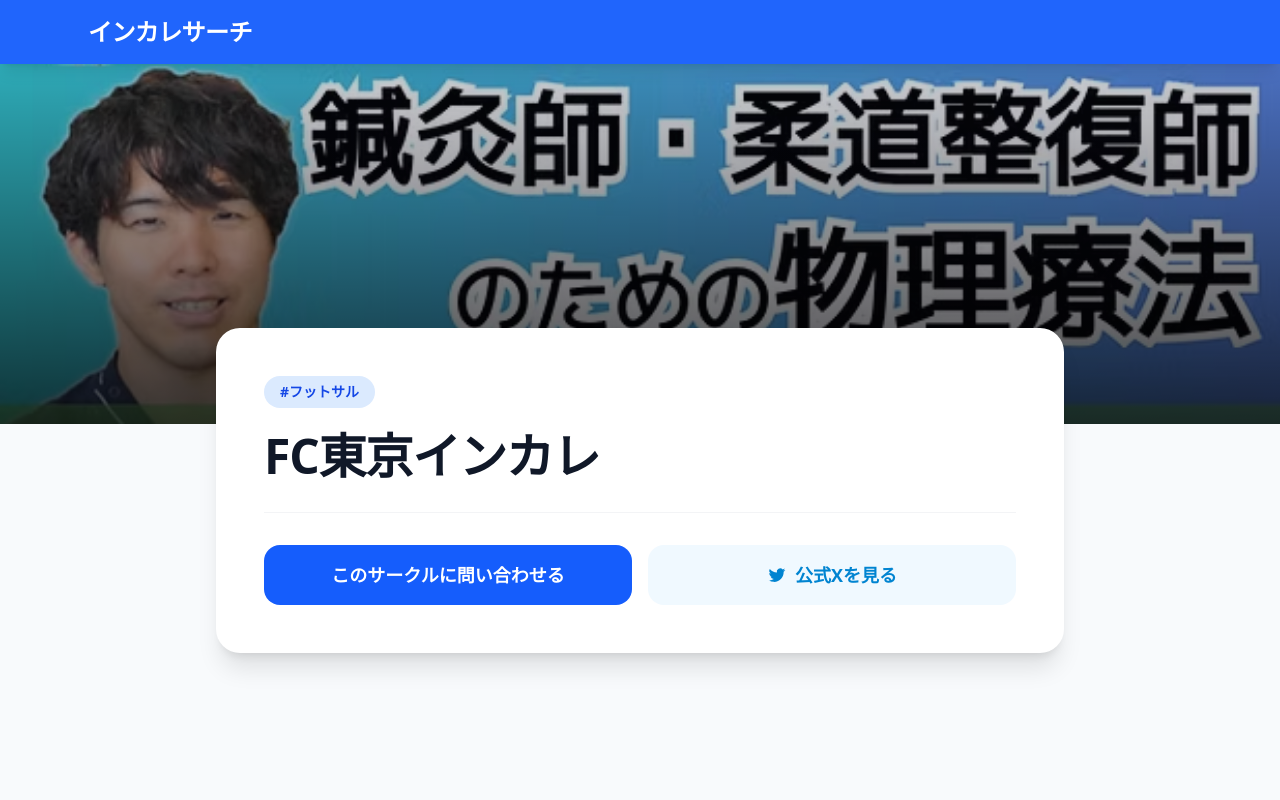
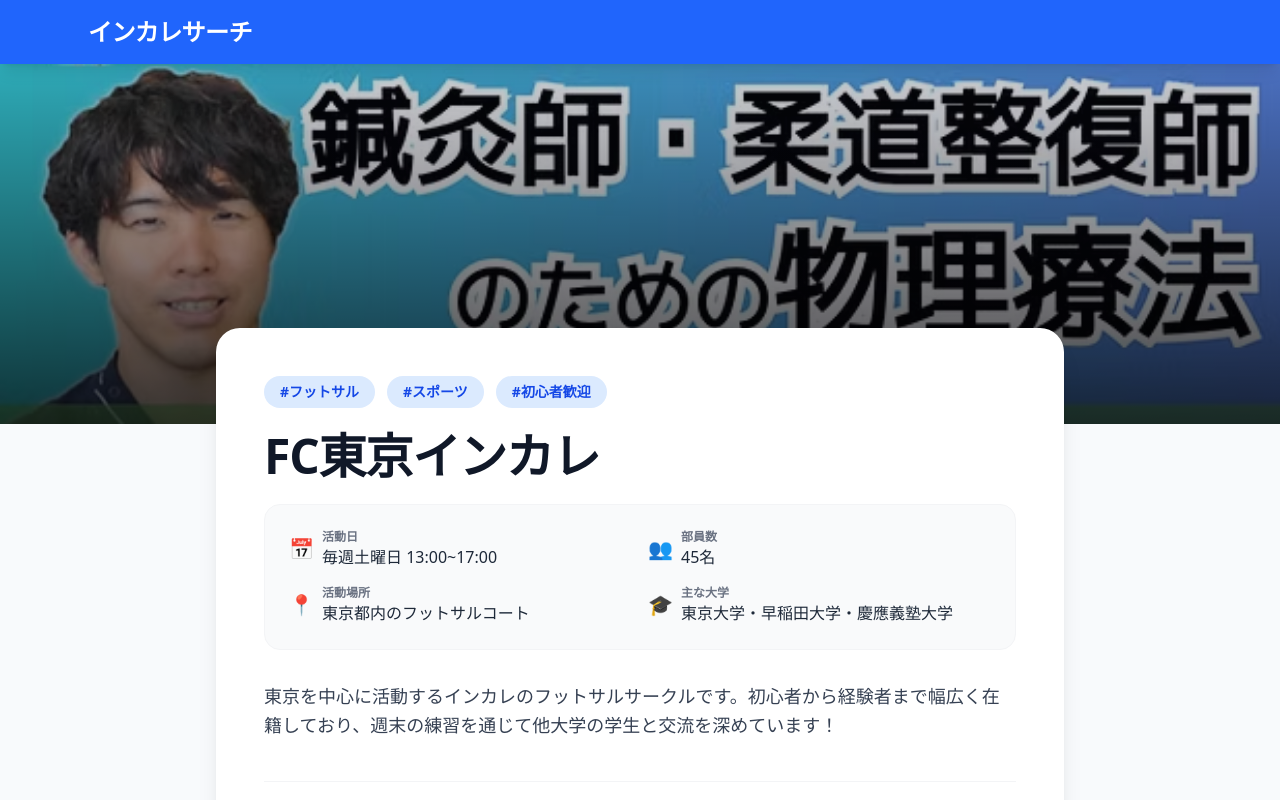
Before and after one commit to momiprog/incolle, a Next.js app: page /circles/1 in a window 1280 px wide. Shown: the top 800 px of the page. Built offline with nearby package versions, Linux system fonts and the light colour scheme.

Commit message:
type Circleの形式変更

```diff
--- a/src/app/circles/[id]/page.tsx
+++ b/src/app/circles/[id]/page.tsx
@@ -27,7 +27,7 @@
       {/* ヒーロー（上部のカバー画像）エリア */}
       <div className="relative w-full h-[35vh] md:h-[45vh] bg-gray-900">
         <Image
-          src={circle.image}
+          src={circle.images[0]}
           alt={circle.name}
           fill
           className="object-cover opacity-80"
@@ -40,17 +40,58 @@
       <main className="max-w-4xl mx-auto px-4 sm:px-6 relative -mt-24 pb-20">
         <div className="bg-white rounded-3xl shadow-xl p-8 md:p-12">
 
-          {/* タグと大学名 */}
+          {/* タグ */}
           <div className="flex flex-wrap items-center gap-3 mb-6">
-            <span className="bg-blue-100 text-blue-700 font-bold px-4 py-1.5 rounded-full text-sm">
-              #{circle.tag}
-            </span>
+            {circle.tags.map(tag => (
+              <span key={tag} className="bg-blue-100 text-blue-700 font-bold px-4 py-1.5 rounded-full text-sm">
+                #{tag}
+              </span>
+            ))}
           </div>
 
           {/* サークルタイトル */}
-          <h1 className="text-3xl md:text-5xl font-extrabold text-gray-900 mb-8 tracking-tight">
+          <h1 className="text-3xl md:text-5xl font-extrabold text-gray-900 mb-6 tracking-tight">
             {circle.name}
           </h1>
+
+          {/* サークル基本情報（新しく追加した項目） */}
+          <div className="grid grid-cols-1 sm:grid-cols-2 gap-4 bg-gray-50 p-6 rounded-2xl mb-8 border border-gray-100">
+            <div className="flex items-center gap-2">
+              <span className="text-xl">📅</span>
+              <div>
+                <dt className="text-xs text-gray-500 font-bold">活動日</dt>
+                <dd className="text-gray-800 font-medium">{circle.activityDays}</dd>
+              </div>
+            </div>
+            <div className="flex items-center gap-2">
+              <span className="text-xl">👥</span>
+              <div>
+                <dt className="text-xs text-gray-500 font-bold">部員数</dt>
+                <dd className="text-gray-800 font-medium">{circle.memberCount}名</dd>
+              </div>
+            </div>
+            {circle.location && (
+              <div className="flex items-center gap-2">
+                <span className="text-xl">📍</span>
+                <div>
+                  <dt className="text-xs text-gray-500 font-bold">活動場所</dt>
+                  <dd className="text-gray-800 font-medium">{circle.location}</dd>
+                </div>
+              </div>
+            )}
+            <div className="flex items-center gap-2">
+              <span className="text-xl">🎓</span>
+              <div>
+                <dt className="text-xs text-gray-500 font-bold">主な大学</dt>
+                <dd className="text-gray-800 font-medium">{circle.universities.join("・")}</dd>
+              </div>
+            </div>
+          </div>
+
+          {/* 紹介文 */}
+          <div className="prose prose-blue max-w-none text-gray-700 mb-10 leading-relaxed md:text-lg whitespace-pre-wrap">
+            {circle.description}
+          </div>
 
           {/* アクションボタン（クリックを促す） */}
           <div className="flex flex-col sm:flex-row gap-4 border-t border-gray-100 pt-8 mt-4">
--- a/src/app/components/CircleCard.tsx
+++ b/src/app/components/CircleCard.tsx
@@ -5,16 +5,57 @@
 export type Circle = {
   id: number;
   name: string;
-  tag: string;
-  university: string;
-  image: string;
+  description: string;   // サークルの説明文
+  tags: string[];        // 複数のタグ
+  universities: string[]; // 複数の大学
+  images: string[];       // 複数の画像
+
+  // 今後追加すると良さそうな情報
+  activityDays: string;  // 活動日
+  memberCount: number;   // 部員数
+  location?: string;     // 活動場所
+  snsLinks?: {           // 各種SNSのリンク
+    x?: string;
+    instagram?: string;
+  };
 };
 
 // 仮データ
 export const circlesData: Circle[] = [
-  { id: 1, name: "FC東京インカレ", tag: "フットサル", university: "複数大学", image: "/images/test1.png" },
-  { id: 2, name: "Webエンジニアリング部", tag: "プログラミング", university: "複数大学", image: "/images/test2.png" },
-  { id: 3, name: "週末登山サークル", tag: "アウトドア", university: "複数大学", image: "/images/test3.png" },
+  {
+    id: 1,
+    name: "FC東京インカレ",
+    description: "東京を中心に活動するインカレのフットサルサークルです。初心者から経験者まで幅広く在籍しており、週末の練習を通じて他大学の学生と交流を深めています！",
+    tags: ["フットサル", "スポーツ", "初心者歓迎"],
+    universities: ["東京大学", "早稲田大学", "慶應義塾大学"],
+    images: ["/images/test1.png"],
+    activityDays: "毎週土曜日 13:00~17:00",
+    memberCount: 45,
+    location: "東京都内のフットサルコート",
+    snsLinks: { x: "https://x.com" }
+  },
+  {
+    id: 2,
+    name: "Webエンジニアリング部",
+    description: "プログラミング未経験からでもWebアプリを作れるようになることを目標にした開発サークルです。週1回のオンライン勉強会と、月1回の対面ハッカソンを実施しています。",
+    tags: ["プログラミング", "IT", "初心者歓迎"],
+    universities: ["複数大学オンライン連盟"],
+    images: ["/images/test2.png"],
+    activityDays: "毎週水曜日（オンライン）/ 月1回土日（対面）",
+    memberCount: 120,
+    snsLinks: { x: "https://x.com", instagram: "https://instagram.com" }
+  },
+  {
+    id: 3,
+    name: "週末登山サークル",
+    description: "関東近郊の山を中心に、月に1〜2回のペースで登山を楽しんでいます。自然を感じながら体を動かしたい方、新しい出会いを探している方にぴったりです。",
+    tags: ["アウトドア", "登山", "自然"],
+    universities: ["複数大学"],
+    images: ["/images/test3.png"],
+    activityDays: "隔週日曜日",
+    memberCount: 30,
+    location: "関東近郊の山々"
+  },
 ];
 
 function CircleCard({ circle }: { circle: Circle }) {
@@ -23,22 +64,25 @@
       <div className="bg-white rounded-2xl overflow-hidden shadow-sm hover:shadow-xl transition-all duration-300 group-hover:-translate-y-1">
         <div className="relative overflow-hidden">
           <Image
-            src={circle.image}
+            src={circle.images[0]}
             alt={circle.name}
             width={600}
             height={400}
             className="w-full h-52 object-cover group-hover:scale-105 transition-transform duration-300"
           />
           {/* タグバッジ（画像の上に重ねる） */}
-          <span className="absolute top-3 left-3 bg-blue-600 text-white text-xs font-bold px-3 py-1 rounded-full shadow">
-            #{circle.tag}
-          </span>
+          <div className="absolute top-3 left-3 flex gap-2 flex-wrap">
+            {circle.tags.map(tag => (
+              <span key={tag} className="bg-blue-600 text-white text-xs font-bold px-3 py-1 rounded-full shadow border border-white/20">
+                #{tag}
+              </span>
+            ))}
+          </div>
         </div>
         <div className="p-5">
           <h3 className="font-bold text-lg text-gray-800 group-hover:text-blue-600 transition-colors">
             {circle.name}
           </h3>
-
         </div>
       </div>
     </Link>
```
